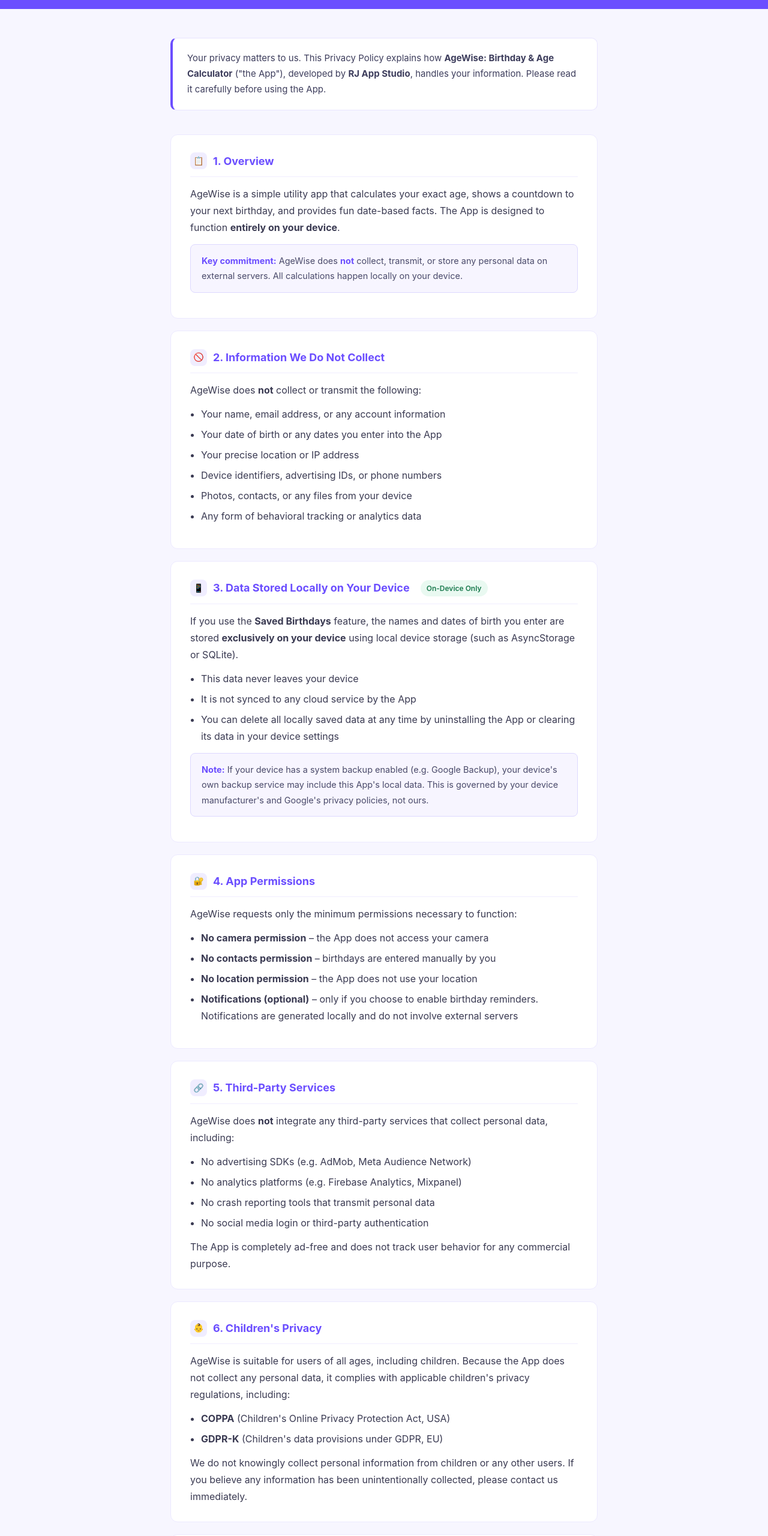
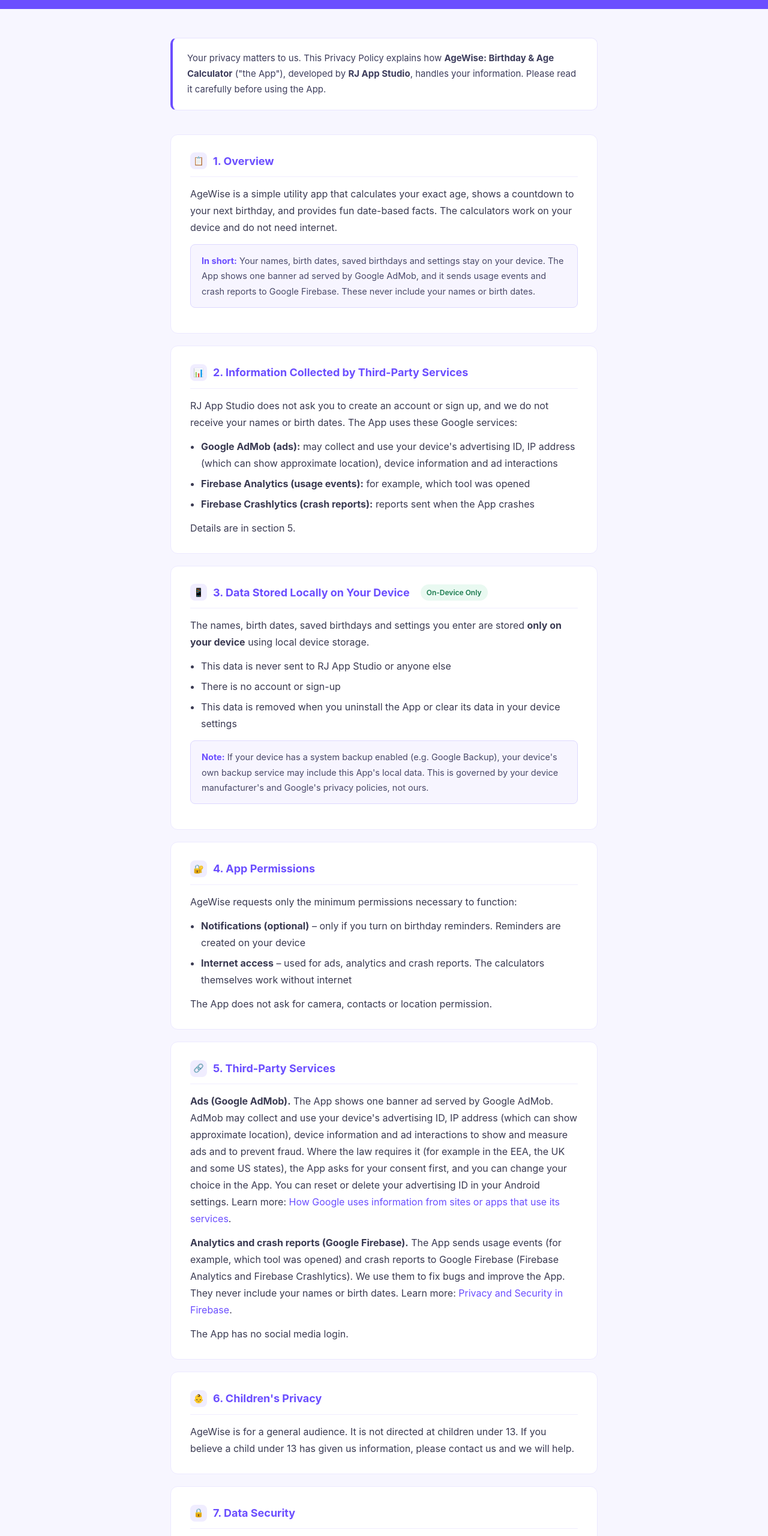
Before and after one commit to officialrjappstudio/privacy-policy, a plain HTML site: page agewise/index.html in a window 1280 px wide. Shown: the part 240-2800 px from the top of the page at 60% size. Drawn offline with Linux system fonts and the light colour scheme.

Commit message:
AgeWise privacy policy: ads, analytics and crash reports for 2.0
Co-Authored-By: Claude Sonnet 5.5 <noreply@anthropic.com>

```diff
--- a/agewise/index.html
+++ b/agewise/index.html
@@ -166,7 +166,7 @@
   <p style="font-size:18px; opacity:0.9; margin-top:6px;">AgeWise: Birthday &amp; Age Calculator</p>
   <div class="meta">
     Effective Date: <strong id="effective-date">March 16, 2025</strong> &nbsp;·&nbsp;
-    Last Updated: <strong id="last-updated">March 19, 2026</strong>
+    Last Updated: <strong id="last-updated">November 15, 2026</strong>
   </div>
 </header>
 
@@ -179,34 +179,32 @@
   <!-- 1. Overview -->
   <section>
     <h2><span class="icon">📋</span> 1. Overview</h2>
-    <p>AgeWise is a simple utility app that calculates your exact age, shows a countdown to your next birthday, and provides fun date-based facts. The App is designed to function <strong>entirely on your device</strong>.</p>
+    <p>AgeWise is a simple utility app that calculates your exact age, shows a countdown to your next birthday, and provides fun date-based facts. The calculators work on your device and do not need internet.</p>
     <div class="highlight-box">
-      <strong>Key commitment:</strong> AgeWise does <strong>not</strong> collect, transmit, or store any personal data on external servers. All calculations happen locally on your device.
+      <strong>In short:</strong> Your names, birth dates, saved birthdays and settings stay on your device. The App shows one banner ad served by Google AdMob, and it sends usage events and crash reports to Google Firebase. These never include your names or birth dates.
     </div>
   </section>
 
-  <!-- 2. Information We Do Not Collect -->
+  <!-- 2. Information Collected -->
   <section>
-    <h2><span class="icon">🚫</span> 2. Information We Do Not Collect</h2>
-    <p>AgeWise does <strong>not</strong> collect or transmit the following:</p>
+    <h2><span class="icon">📊</span> 2. Information Collected by Third-Party Services</h2>
+    <p>RJ App Studio does not ask you to create an account or sign up, and we do not receive your names or birth dates. The App uses these Google services:</p>
     <ul>
-      <li>Your name, email address, or any account information</li>
-      <li>Your date of birth or any dates you enter into the App</li>
-      <li>Your precise location or IP address</li>
-      <li>Device identifiers, advertising IDs, or phone numbers</li>
-      <li>Photos, contacts, or any files from your device</li>
-      <li>Any form of behavioral tracking or analytics data</li>
+      <li><strong>Google AdMob (ads):</strong> may collect and use your device's advertising ID, IP address (which can show approximate location), device information and ad interactions</li>
+      <li><strong>Firebase Analytics (usage events):</strong> for example, which tool was opened</li>
+      <li><strong>Firebase Crashlytics (crash reports):</strong> reports sent when the App crashes</li>
     </ul>
+    <p>Details are in section 5.</p>
   </section>
 
   <!-- 3. Data Stored Locally -->
   <section>
     <h2><span class="icon">📱</span> 3. Data Stored Locally on Your Device <span class="badge">On-Device Only</span></h2>
-    <p>If you use the <strong>Saved Birthdays</strong> feature, the names and dates of birth you enter are stored <strong>exclusively on your device</strong> using local device storage (such as AsyncStorage or SQLite).</p>
+    <p>The names, birth dates, saved birthdays and settings you enter are stored <strong>only on your device</strong> using local device storage.</p>
     <ul>
-      <li>This data never leaves your device</li>
-      <li>It is not synced to any cloud service by the App</li>
-      <li>You can delete all locally saved data at any time by uninstalling the App or clearing its data in your device settings</li>
+      <li>This data is never sent to RJ App Studio or anyone else</li>
+      <li>There is no account or sign-up</li>
+      <li>This data is removed when you uninstall the App or clear its data in your device settings</li>
     </ul>
     <div class="highlight-box">
       <strong>Note:</strong> If your device has a system backup enabled (e.g. Google Backup), your device's own backup service may include this App's local data. This is governed by your device manufacturer's and Google's privacy policies, not ours.
@@ -218,41 +216,30 @@
     <h2><span class="icon">🔐</span> 4. App Permissions</h2>
     <p>AgeWise requests only the minimum permissions necessary to function:</p>
     <ul>
-      <li><strong>No camera permission</strong> – the App does not access your camera</li>
-      <li><strong>No contacts permission</strong> – birthdays are entered manually by you</li>
-      <li><strong>No location permission</strong> – the App does not use your location</li>
-      <li><strong>Notifications (optional)</strong> – only if you choose to enable birthday reminders. Notifications are generated locally and do not involve external servers</li>
+      <li><strong>Notifications (optional)</strong> – only if you turn on birthday reminders. Reminders are created on your device</li>
+      <li><strong>Internet access</strong> – used for ads, analytics and crash reports. The calculators themselves work without internet</li>
     </ul>
+    <p>The App does not ask for camera, contacts or location permission.</p>
   </section>
 
-  <!-- 5. No Third-Party Services -->
+  <!-- 5. Third-Party Services -->
   <section>
     <h2><span class="icon">🔗</span> 5. Third-Party Services</h2>
-    <p>AgeWise does <strong>not</strong> integrate any third-party services that collect personal data, including:</p>
-    <ul>
-      <li>No advertising SDKs (e.g. AdMob, Meta Audience Network)</li>
-      <li>No analytics platforms (e.g. Firebase Analytics, Mixpanel)</li>
-      <li>No crash reporting tools that transmit personal data</li>
-      <li>No social media login or third-party authentication</li>
-    </ul>
-    <p>The App is completely ad-free and does not track user behavior for any commercial purpose.</p>
+    <p><strong>Ads (Google AdMob).</strong> The App shows one banner ad served by Google AdMob. AdMob may collect and use your device's advertising ID, IP address (which can show approximate location), device information and ad interactions to show and measure ads and to prevent fraud. Where the law requires it (for example in the EEA, the UK and some US states), the App asks for your consent first, and you can change your choice in the App. You can reset or delete your advertising ID in your Android settings. Learn more: <a href="https://policies.google.com/technologies/partner-sites" target="_blank" rel="noopener">How Google uses information from sites or apps that use its services</a>.</p>
+    <p><strong>Analytics and crash reports (Google Firebase).</strong> The App sends usage events (for example, which tool was opened) and crash reports to Google Firebase (Firebase Analytics and Firebase Crashlytics). We use them to fix bugs and improve the App. They never include your names or birth dates. Learn more: <a href="https://firebase.google.com/support/privacy" target="_blank" rel="noopener">Privacy and Security in Firebase</a>.</p>
+    <p>The App has no social media login.</p>
   </section>
 
   <!-- 6. Children's Privacy -->
   <section>
     <h2><span class="icon">👶</span> 6. Children's Privacy</h2>
-    <p>AgeWise is suitable for users of all ages, including children. Because the App does not collect any personal data, it complies with applicable children's privacy regulations, including:</p>
-    <ul>
-      <li><strong>COPPA</strong> (Children's Online Privacy Protection Act, USA)</li>
-      <li><strong>GDPR-K</strong> (Children's data provisions under GDPR, EU)</li>
-    </ul>
-    <p>We do not knowingly collect personal information from children or any other users. If you believe any information has been unintentionally collected, please contact us immediately.</p>
+    <p>AgeWise is for a general audience. It is not directed at children under 13. If you believe a child under 13 has given us information, please contact us and we will help.</p>
   </section>
 
   <!-- 7. Data Security -->
   <section>
     <h2><span class="icon">🔒</span> 7. Data Security</h2>
-    <p>Since all data remains on your device and no data is transmitted to external servers, the primary security of your information depends on the security of your device (e.g. screen lock, encryption).</p>
+    <p>The data you enter stays on your device, so its security depends on the security of your device (e.g. screen lock, encryption).</p>
     <p>We recommend keeping your device's operating system up to date and using device-level security features to protect your locally stored information.</p>
   </section>
 
@@ -260,21 +247,21 @@
   <section id="data-deletion">
     <h2><span class="icon">🗂️</span> 8. Data Retention &amp; Deletion</h2>
     <div class="highlight-box">
-      <strong>No server-side data:</strong> AgeWise does not collect or store any data on external servers. There is no account to delete and no server-side data that can be requested for removal. All data removal is handled entirely on your device.
+      <strong>No account:</strong> AgeWise has no account to delete. The names and birth dates you enter exist only on your device, and you remove them on your device.
     </div>
-    <p>All data stored by AgeWise exists only on your device and is retained until you choose to delete it. You can remove all App data by:</p>
+    <p>All data you enter in AgeWise is kept until you choose to delete it. You can remove it by:</p>
     <ul>
       <li>Uninstalling the App from your device</li>
       <li>Going to <strong>Settings → Apps → AgeWise → Clear Data</strong> on your Android device</li>
       <li>Using the in-app delete option for individual saved profiles (if available)</li>
     </ul>
-    <p>If you wish to submit a formal data deletion request or have any concerns, please contact us at <a href="mailto:officialrjappstudio@gmail.com">officialrjappstudio@gmail.com</a> and we will respond within 5 business days.</p>
+    <p>You can reset or delete your advertising ID in your Android settings. If you have questions or wish to submit a data request, please contact us at <a href="mailto:officialrjappstudio@gmail.com">officialrjappstudio@gmail.com</a> and we will respond within 5 business days.</p>
   </section>
 
   <!-- 9. Your Rights -->
   <section>
     <h2><span class="icon">⚖️</span> 9. Your Rights</h2>
-    <p>Depending on your region, you may have rights regarding personal data under laws such as the GDPR (EU) or CCPA (California). Since AgeWise does not collect or process any personal data on external servers, these rights are automatically satisfied — there is no personal data held by us to access, correct, or delete.</p>
+    <p>Depending on your region, you may have rights regarding personal data under laws such as the GDPR (EU) or CCPA (California). RJ App Studio does not receive your names or birth dates. Ad, analytics and crash data is handled by Google under the policies linked in section 5, and you can change your ad consent choice in the App.</p>
     <p>If you have any questions or concerns about your privacy, you are welcome to contact us at any time using the details below.</p>
   </section>
 
@@ -294,7 +281,12 @@
     <h2>📬 Contact Us</h2>
     <p>If you have any questions, concerns, or requests regarding this Privacy Policy or the App, please contact us:</p>
     <p><strong>Developer:</strong> RJ App Studio</p>
-    <p><strong>Email:</strong> <a href="mailto:officialrjappstudio@gmail.com">officialrjappstudio@gmail.com</a></p></p>
+    <p><strong>Email:</strong> <a href="mailto:officialrjappstudio@gmail.com">officialrjappstudio@gmail.com</a></p>
     <p><strong>Website:</strong> <a href="https://rjappstudio.in/" target="_blank" rel="noopener">https://rjappstudio.in/</a></p>
     <p style="margin-top:14px; font-size:14px; opacity:0.8;">We aim to respond to all inquiries within 5 business days.</p>
-  </di
+  </div>
+
+</div>
+
+</body>
+</html>
```
